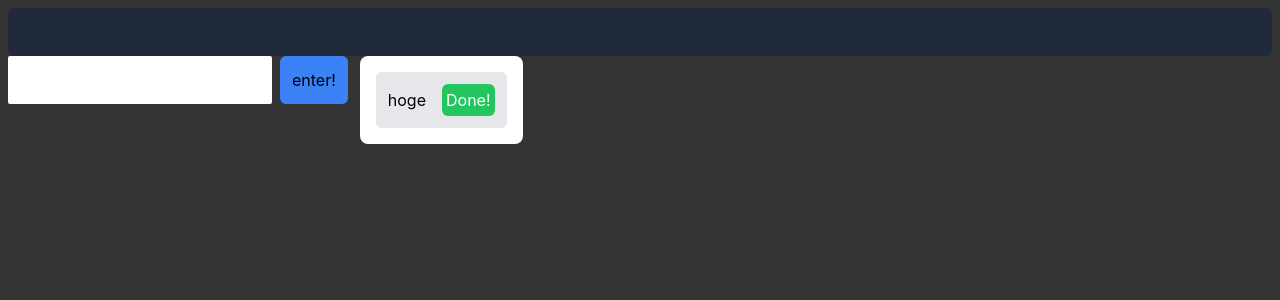
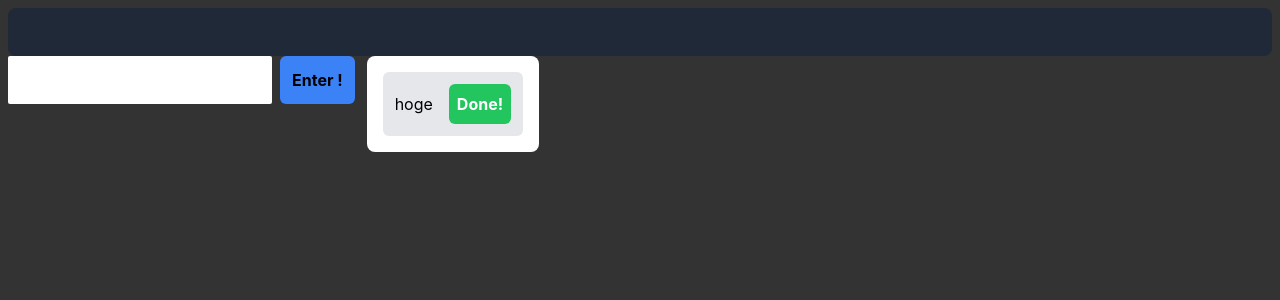
Before and after one commit to takaodaze/navi, a React (Vite) app: page / in a window 1280 px wide. Shown: the top 300 px of the page. Built offline with nearby package versions, Linux system fonts and the light colour scheme.

Commit message:
fix style

```diff
--- a/src/components/TODO/TodoInput.tsx
+++ b/src/components/TODO/TodoInput.tsx
@@ -18,12 +18,12 @@ export const TodoInput = (props: Props) => {
                 className="rounded-sm p-2"
             />
             <button
-                className="rounded-md bg-blue-500 p-3"
+                className="rounded-md bg-blue-500 p-3 font-bold"
                 onClick={() => {
                     props.addTodo(value);
                 }}
             >
-                enter!
+                Enter !
             </button>
         </div>
     );
--- a/src/components/TODO/TodoList.tsx
+++ b/src/components/TODO/TodoList.tsx
@@ -11,7 +11,7 @@ export const TodoList = (props: Props) => {
                 >
                     <div>{todoItem.content}</div>
                     <div
-                        className="weight rounded-md bg-green-500 p-1 text-white"
+                        className="weight rounded-md bg-green-500 p-2 font-bold text-white"
                         onClick={() => {
                             props.deleteTodo(todoItem.id);
                         }}
```
